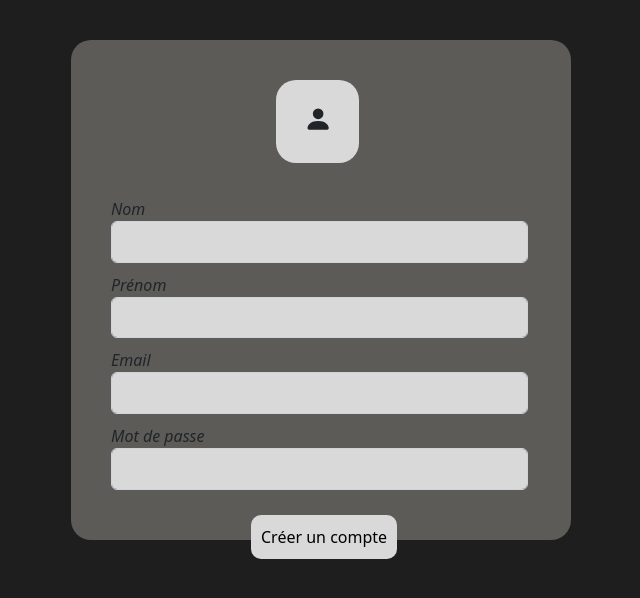
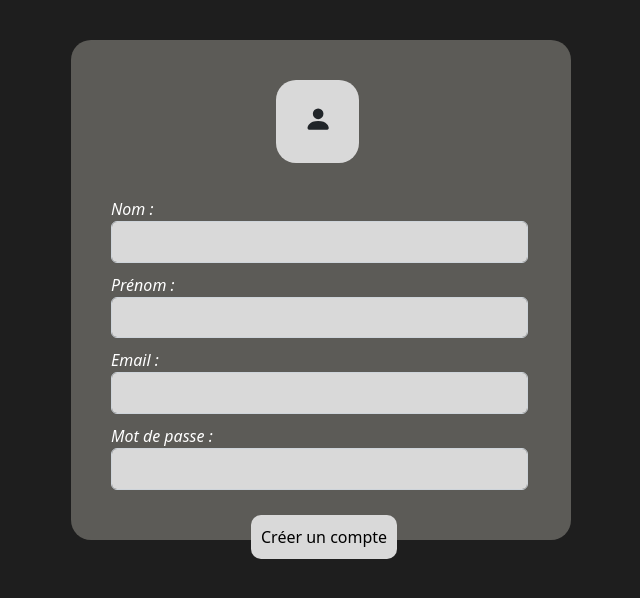
Before and after one commit to 0Killian/epsi_proj_trans_dev_web, a PHP site: page /register.php in a window 1280 px wide. Shown: the top 598 px of the page, without its empty margins (279-919 px from the left). Run offline with PHP 8.4, Linux system fonts and the light colour scheme.

Commit message:
correction du chevauchement du code à propos des icons

```diff
--- a/include/header.php
+++ b/include/header.php
@@ -41,8 +41,8 @@
                 </li>
                 <li class="register-user">
                     <a href="#" class="nav-link text-black">
-                        <i class="bi bi-person-fill"></i>
-                        <svg xmlns="http://www.w3.org/2000/svg" width="25" height="25" fill="currentColor" class="bi bi-person-fill" viewBox="0 0 16 16">
+                        <i class="bi bi-person-fill" style="margin-left: 0px; margin-top: 0px;"></i>
+                        <svg xmlns="http://www.w3.org/2000/svg" width="25" height="25" fill="currentColor" class="bi bi-person-fill" viewBox="0 0 16 16" style="margin-left: 0px; margin-top: 0px;">
                             <path d="M3 14s-1 0-1-1 1-4 6-4 6 3 6 4-1 1-1 1H3Zm5-6a3 3 0 1 0 0-6 3 3 0 0 0 0 6Z"/>
                         </svg>
                     </a>
--- a/public/CSS/css.css
+++ b/public/CSS/css.css
@@ -57,6 +57,7 @@ body {
 .form-group {
     width: 416.67px;
     margin-top: 10px;
+    color: white;
 }
 
 form {
--- a/public/register.php
+++ b/public/register.php
@@ -34,22 +34,22 @@ include("../include/header.php");
     </div>
 <form action="/register.php" method="post" class="form-register">
         <div class="form-group">
-            <label for="name">Nom</label>
+            <label for="name">Nom :</label>
             <input class="form-control" type="text" name="name" id="name" required/>
         </div>
 
         <div class="form-group">
-            <label for="forename">Prénom</label>
+            <label for="forename">Prénom :</label>
             <input class="form-control" type="text" name="forename" id="forename" required/>
         </div>
 
         <div class="form-group">
-            <label for="email">Email</label>
+            <label for="email">Email :</label>
             <input class="form-control" type="email" name="email" id="email" required/>
         </div>
 
         <div class="form-group">
-            <label for="password">Mot de passe</label>
+            <label for="password">Mot de passe :</label>
             <input class="form-control" type="password" name="password" id="password" required/>
         </div>
         <button class="button button-primary" id="register-button">Créer un compte</button>
```
Also changed, not shown: public/login.php (+2 -8 lines).
